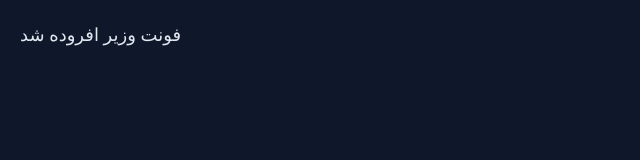
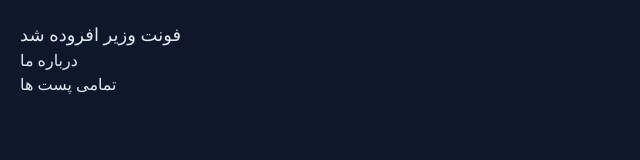
Before and after one commit to meytizn/Nextjs_Application, a Next.js app in the folder next_tutorial/: page / in a window 1280 px wide. Shown: the top 160 px of the page, without its empty margins (0-640 px from the left). Built offline with nearby package versions, Linux system fonts and the light colour scheme.

Commit message:
linking by a and Linkcomponent

```diff
--- a/next_tutorial/app/page.tsx
+++ b/next_tutorial/app/page.tsx
@@ -1,8 +1,15 @@
+import Link from "next/link"
 
 
 function Home(){
-  return <div className="text-lg ">فونت وزیر افروده شد  </div>
-
+  return(
+  <>
+  <div className="text-lg ">فونت وزیر افروده شد  </div>
+  <a href="/about">درباره ما </a>
+  <br />
+  <Link href="/post">تمامی پست ها </Link>
+  </>
+  )
 }
 
 export default Home
```
